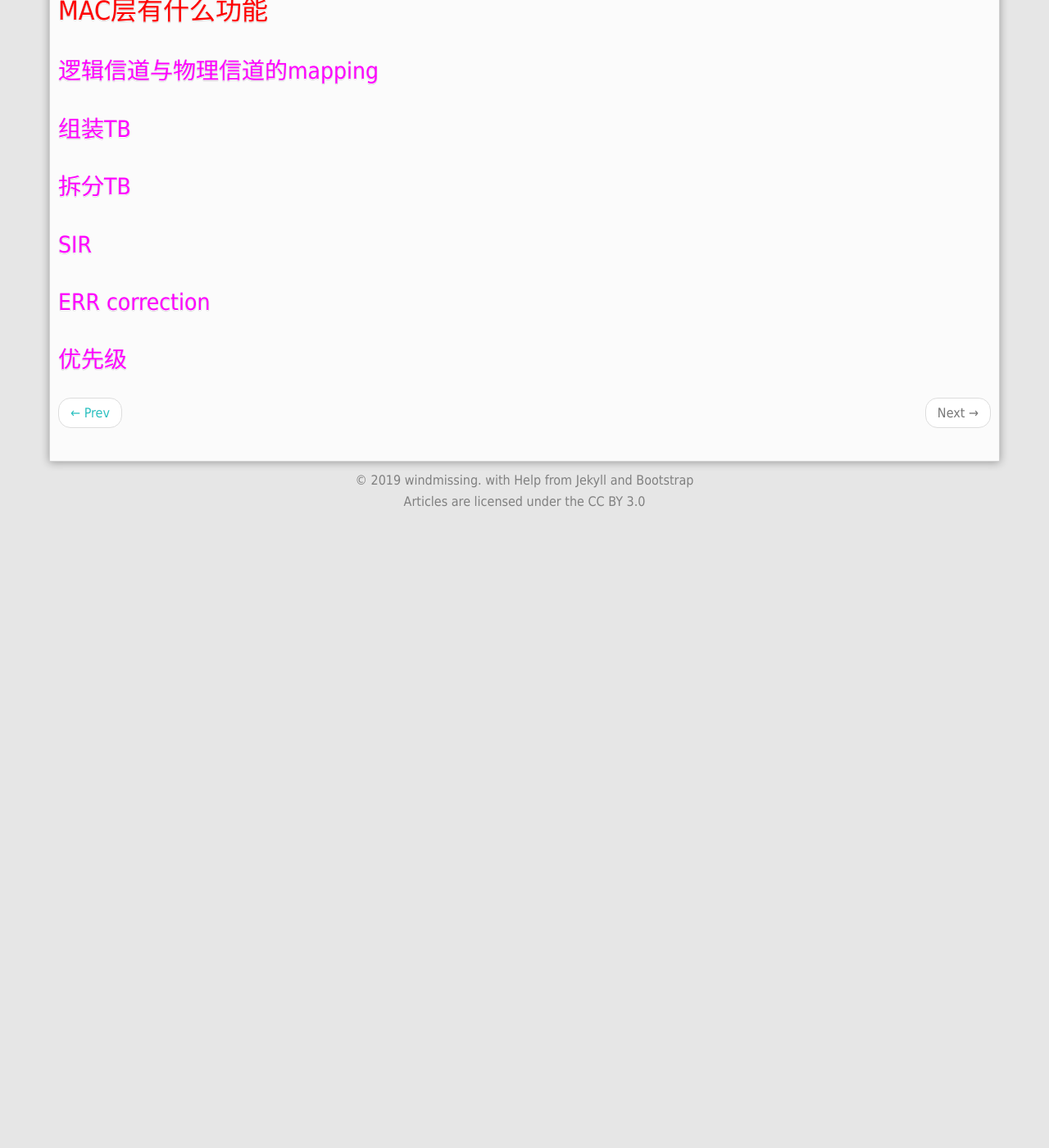
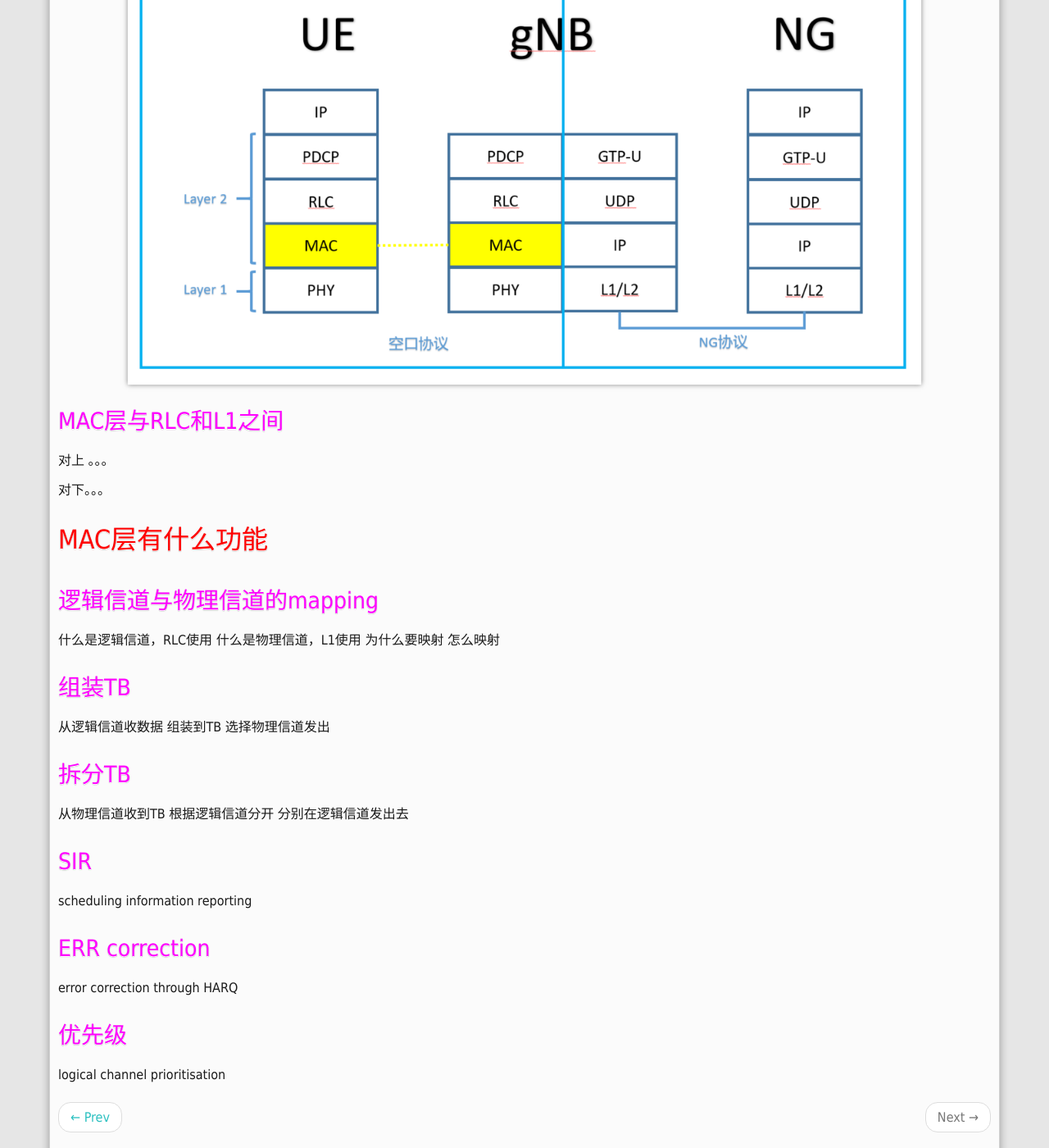
Before and after one commit to windmissing/windmissing.github.io, a Jekyll site: the page built from _posts/2019-08-30-3gpp-5g-mac-overview.md, in a window 1280 px wide and 1400 px high, scrolled down 442 px. Shown: the whole window at 82% size. Built offline with Jekyll 4.4.1, drawn with Linux system fonts in a browser that asks for light colours; comment, search, counter and statistics services are not loaded; before the commit the page ends 1072 px from its top, so only the background shows below that; some of the changed text lies outside the part shown.

Commit message:
MAC overview

```diff
--- a/_posts/2019-08-30-3gpp-5g-mac-overview.md
+++ b/_posts/2019-08-30-3gpp-5g-mac-overview.md
@@ -2,24 +2,56 @@
 layout: post
 title:  "3GPP 5G MAC overview"
 category: [5G]
-tags: []
+tags: [MAC]
 ---
 
 # 什么是MAC层
 
 ## MAC层与空口协议
+
+MAC即Medium Access Control，是3GPP制定的通信协议标准。
+
+位于接入网空口协议第二层。
+
+![](\images\2019\1.png)
+
 ## MAC层与RLC和L1之间
+
+对上 。。。
+
+对下。。。
+
+<!-- more -->
 
 # MAC层有什么功能
 
 ## 逻辑信道与物理信道的mapping
 
+什么是逻辑信道，RLC使用
+什么是物理信道，L1使用
+为什么要映射
+怎么映射
+
 ## 组装TB
+
+从逻辑信道收数据
+组装到TB
+选择物理信道发出
 
 ## 拆分TB
 
+从物理信道收到TB
+根据逻辑信道分开
+分别在逻辑信道发出去
+
 ## SIR
+
+scheduling information reporting
 
 ## ERR correction
 
+error correction through HARQ
+
 ## 优先级
+
+logical channel prioritisation
```
Also changed, not shown: _posts/2019-08-30-3gpp-5g-abbresvaitions.md (+10 -0 lines).
